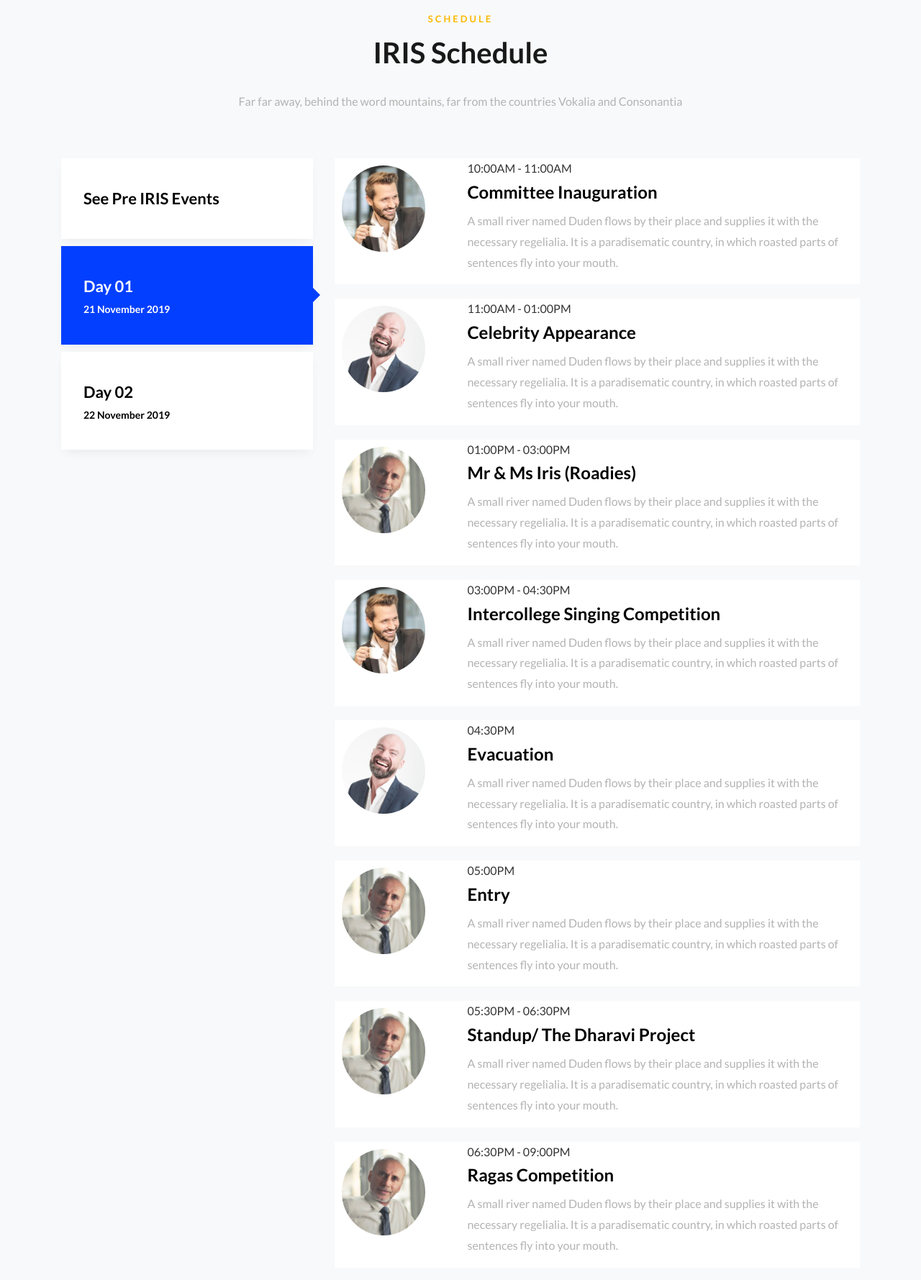
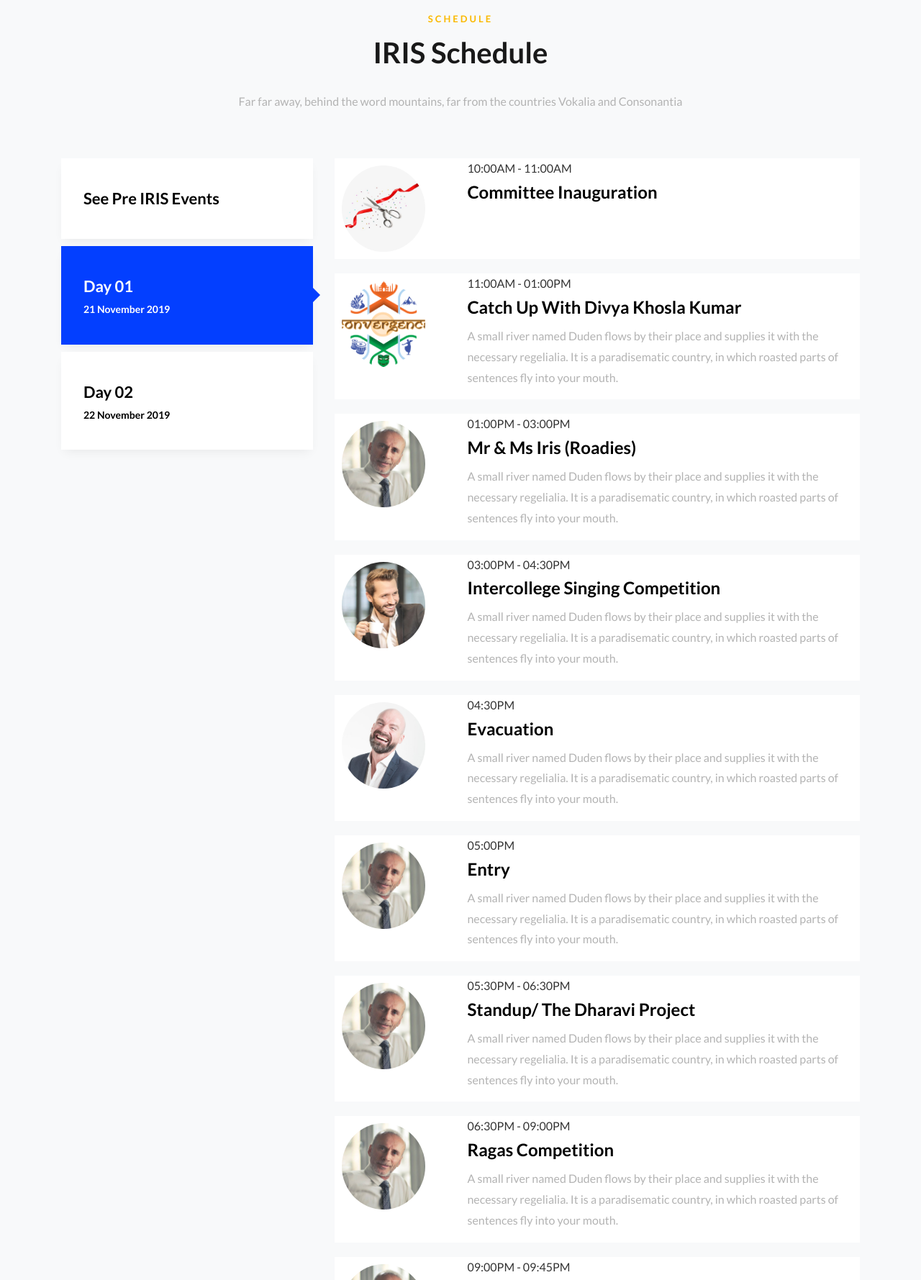
Before and after one commit to sfitian/iris, a PHP site: page /schedule.php in a window 1280 px wide. Shown: the part 97-1876 px from the top of the page at 72% size. Run offline with PHP 8.4, Linux system fonts and the light colour scheme; some libraries are stand-ins or nearby versions; some web fonts are replaced.

Commit message:
Add images for inauguration

```diff
--- a/schedule/day1.php
+++ b/schedule/day1.php
@@ -1,19 +1,19 @@
 <!-- --------------------- day 1 --------------------- -->
 <div class="tab-pane fade show active" id="v-pills-6" role="tabpanel" aria-labelledby="day-6-tab">
                       <div class="speaker-wrap ftco-animate d-flex">
-                          <div class="img speaker-img" style="background-image: url(images/person_1.jpg);"></div>
+                          <div class="img speaker-img" style="background-image: url(images/inaugration.jpg);"></div>
                           <div class="text pl-md-5">
                               <span class="time">10:00AM - 11:00AM</span>
                               <h2><a href="#">Committee Inauguration</a></h2>
-                              <p>A small river named Duden flows by their place and supplies it with the necessary regelialia. It is a paradisematic country, in which roasted parts of sentences fly into your mouth.</p>
+                              <p></p>
                               <!-- <h3 class="speaker-name">&mdash; <a href="#">Brett Morgan</a> <span class="position">Founder of Wordpress</span></h3> -->
                           </div>
                       </div>
                       <div class="speaker-wrap ftco-animate d-flex">
-                          <div class="img speaker-img" style="background-image: url(images/person_2.jpg);"></div>
+                          <div class="img speaker-img" style="background-image: url(images/convergence.png);"></div>
                           <div class="text pl-md-5">
                               <span class="time">11:00AM - 01:00PM</span>
-                              <h2><a href="#">Celebrity Appearance</a></h2>
+                              <h2><a href="#">Catch Up With Divya Khosla Kumar</a></h2>
                               <p>A small river named Duden flows by their place and supplies it with the necessary regelialia. It is a paradisematic country, in which roasted parts of sentences fly into your mouth.</p>
                               <!-- <h3 class="speaker-name">&mdash; <a href="#">Brett Morgan</a> <span class="position">Founder of Wordpress</span></h3> -->
                           </div>
```
Also changed, not shown: images/convergence.png (added), images/inaugration.jpg (added).
